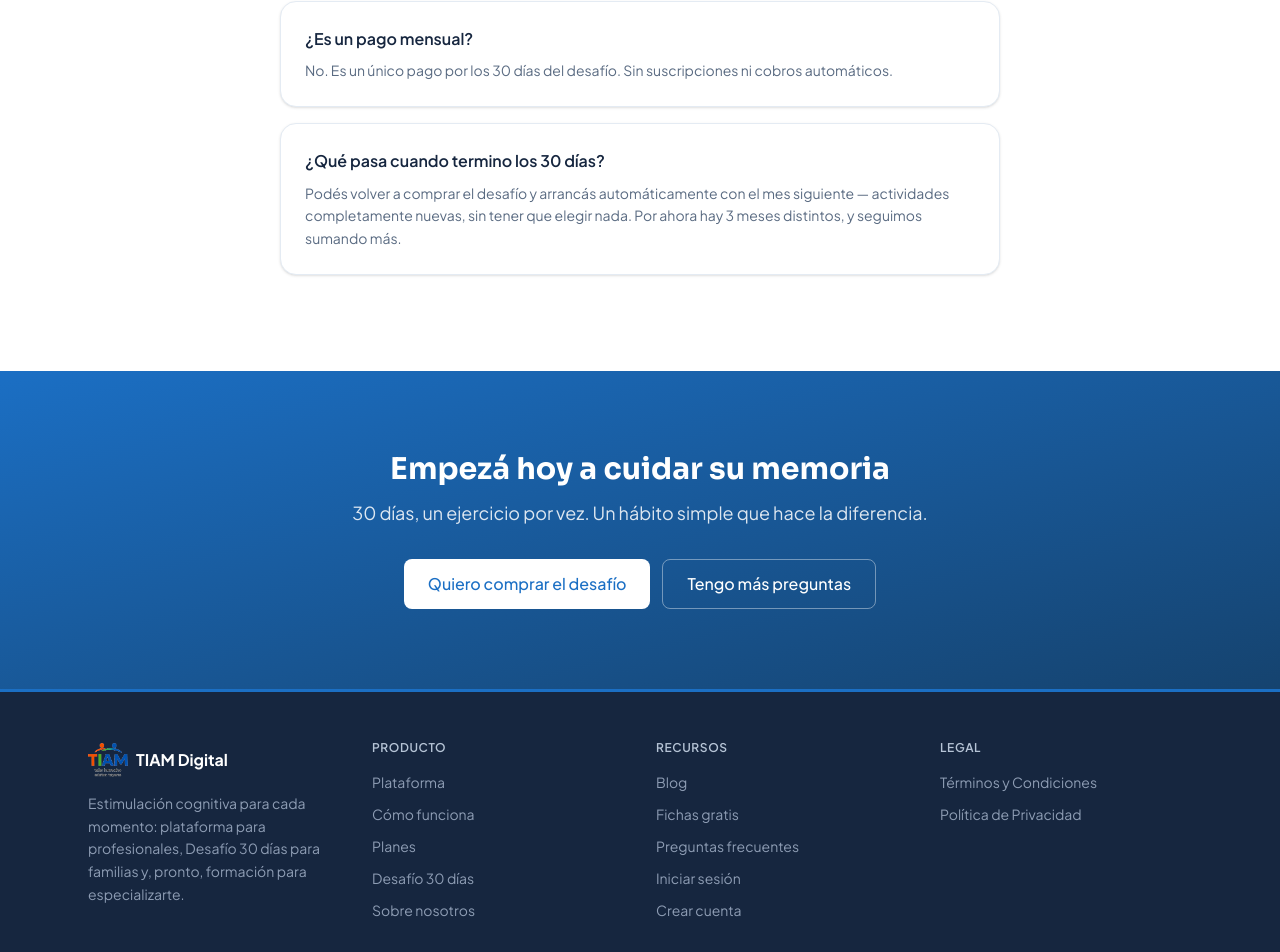
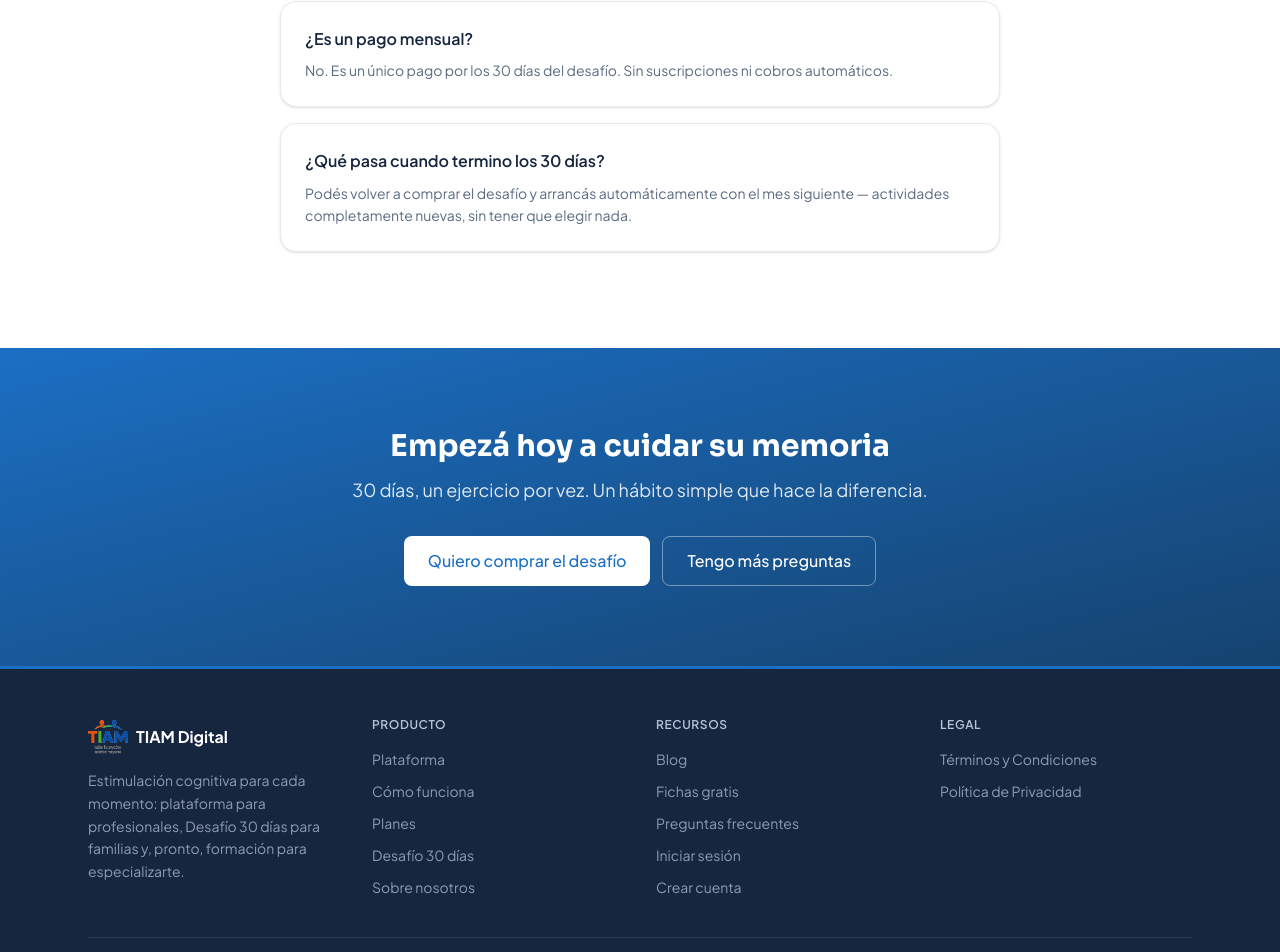
Before and after one commit to manukpo10/TIAM-frontend, a React (Vite) app: page /desafio-30-dias in a window 1280 px wide. Shown: the part 5867-6819 px from the top of the page. Built offline with nearby package versions, Linux system fonts and the light colour scheme.

Commit message:
copy(landing): drop the "solo 3 meses por ahora" line from the FAQ answer
Only the "¿Qué pasa cuando termino los 30 días?" FAQ answer is
trimmed; the equivalent line in the pricing section is unchanged.

```diff
--- a/src/pages/desafio-30-dias/Desafio30DiasPage.tsx
+++ b/src/pages/desafio-30-dias/Desafio30DiasPage.tsx
@@ -120,7 +120,7 @@ const FAQS = [
   },
   {
     q: '¿Qué pasa cuando termino los 30 días?',
-    a: `Podés volver a comprar el desafío y arrancás automáticamente con el mes siguiente — actividades completamente nuevas, sin tener que elegir nada. Por ahora hay ${CHALLENGE_MONTHS_AVAILABLE} meses distintos, y seguimos sumando más.`,
+    a: 'Podés volver a comprar el desafío y arrancás automáticamente con el mes siguiente — actividades completamente nuevas, sin tener que elegir nada.',
   },
 ]
 
```
